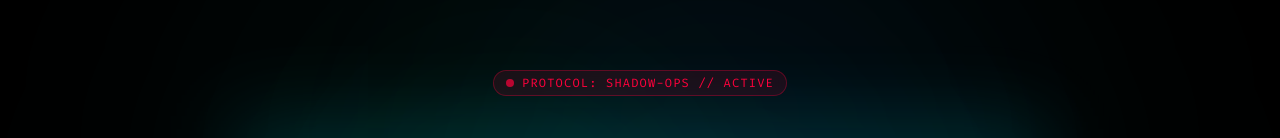
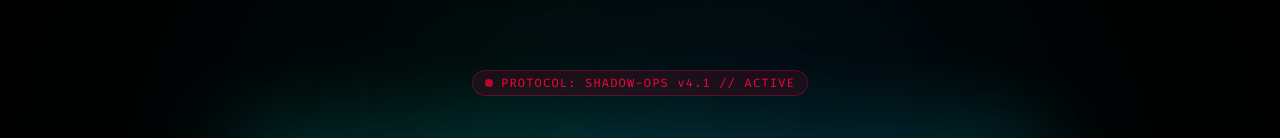
Before and after one commit to utxdev/xaenithra-landing, a React (Vite) app: page / in a window 1280 px wide. Shown: the part 156-294 px from the top of the page. Built offline with nearby package versions, Linux system fonts and the light colour scheme.

Commit message:
feat: v4.1 shadow-ops deployment - full arsenal + mission logs

```diff
--- a/src/components/Hero.jsx
+++ b/src/components/Hero.jsx
@@ -20,7 +20,7 @@ const Hero = () => {
                 >
                     <div className="inline-flex items-center gap-2 px-3 py-1 rounded-full border border-neon-red/30 bg-neon-red/10 text-neon-red text-xs font-mono tracking-widest mb-6 backdrop-blur-md">
                         <span className="w-2 h-2 rounded-full bg-neon-red animate-pulse"></span>
-                        PROTOCOL: SHADOW-OPS // ACTIVE
+                        PROTOCOL: SHADOW-OPS v4.1 // ACTIVE
                     </div>
 
                     <h1 className="text-6xl md:text-9xl font-display font-black tracking-tighter text-transparent bg-clip-text bg-gradient-to-b from-white via-gray-200 to-gray-500 mb-6 leading-none relative">
```
Also changed, not shown: 2 other files (tests, documents, lock files or other folders).
